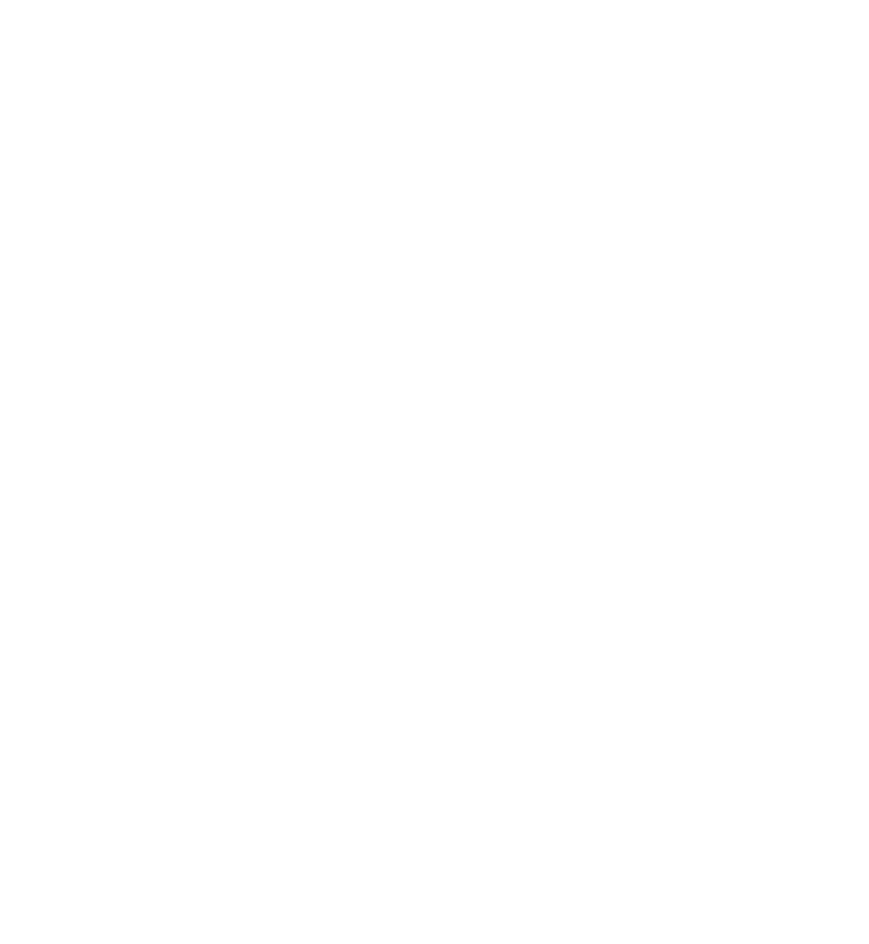
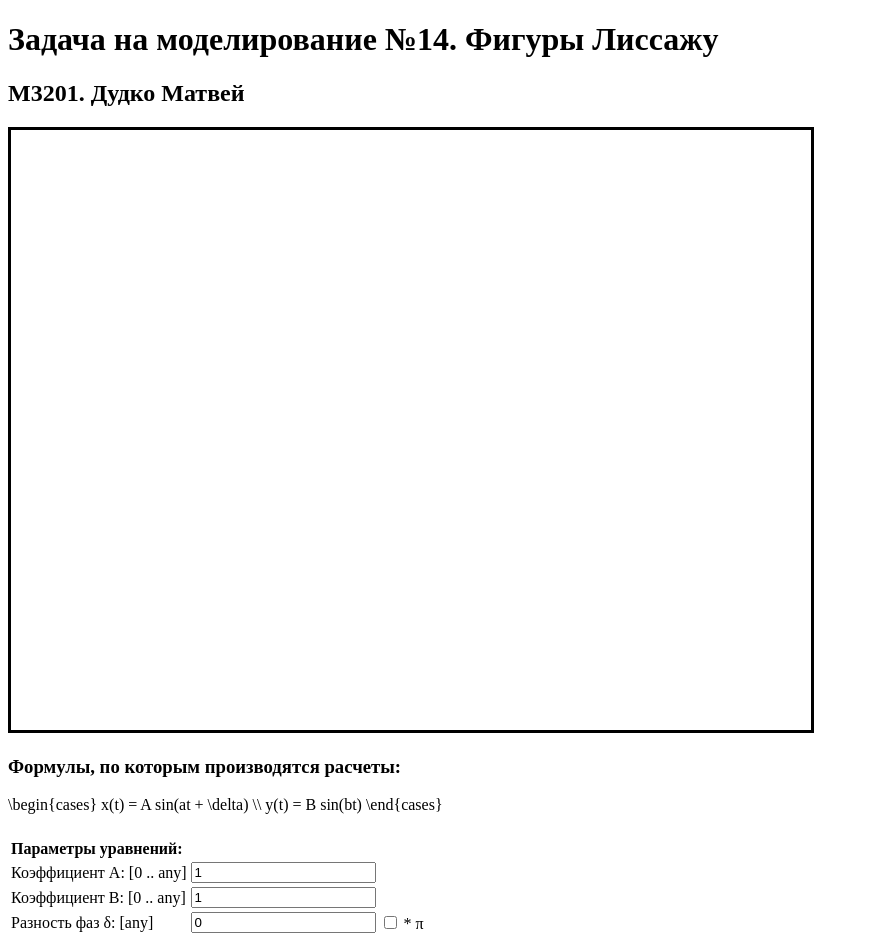
Before and after one commit to DudkoMatt/Labs_Physics_Modeling_Sem_3_1, a plain HTML site: page index.html in a window 1280 px wide. Shown: the whole page, without its empty margins (0-869 px from the left). Before the commit the page ends 800 px from the top, so only its background shows below. Drawn offline with Linux system fonts and the light colour scheme; a script that the page names is missing.

Commit message:
feat: Added minimum base

```diff
--- /dev/null
+++ b/Styles.css
@@ -0,0 +1,14 @@
+canvas {
+    border-style: solid;
+}
+
+p {
+    color: black;
+    font-family: "Times New Roman", serif;
+    font-size: 12pt;
+}
+
+img {
+    max-width: 306px;
+    max-height: 369px;
+}
--- a/index.html
+++ b/index.html
@@ -1,10 +1,76 @@
+<!-- 3.	Фигуры Лиссажу -->
 <!DOCTYPE html>
-<html lang="en">
+<html lang="ru">
 <head>
+    <title>Моделирование №3</title>
     <meta charset="UTF-8">
-    <title>Title</title>
+
+    <link rel="stylesheet" type="text/css" href="Styles.css">
+    <script type="text/javascript" src="http://latex.codecogs.com/latexit.js"></script>
+
 </head>
-<body>
+<body onload="init()">
+<h1>
+    Задача на моделирование №14. Фигуры Лиссажу
+</h1>
+<h2>
+    M3201. Дудко Матвей
+</h2>
+<canvas height='600' width='800' id='canvas_id'>Обновите браузер</canvas>
+<br>
+
+<h3>Формулы, по которым производятся расчеты:</h3>
+<div lang="latex">
+    \begin{cases}
+    x(t) = A sin(at + \delta) \\
+    y(t) = B sin(bt)
+    \end{cases}
+</div>
+<br>
+
+<table style="margin-top: 5px">
+    <tr>
+        <td>
+            <b>Параметры уравнений:</b>
+        </td>
+    </tr>
+    <tr>
+        <td>
+            <label for="input_a" id="input_a_label">
+                Коэффициент A: [0 .. any]
+            </label>
+        </td>
+        <td>
+            <input type="number" id="input_a" min="0" value="1">
+        </td>
+    </tr>
+    <tr>
+        <td>
+            <label for="input_b" id="input_b_label">
+                Коэффициент B: [0 .. any]
+            </label>
+        </td>
+        <td>
+            <input type="number" id="input_b" min="0" value="1" onkeyup="update_input_text_fields()">
+        </td>
+    </tr>
+    <tr>
+        <td>
+            <label for="input_delta" id="input_delta_label">
+                Разность фаз δ: [any]
+            </label>
+        </td>
+        <td>
+            <input type="number" id="input_delta" value="0" onkeyup="update_input_text_fields()">
+        </td>
+        <td>
+            <input type="checkbox" id="pi_checkbox">
+            <label for="pi_checkbox">
+                * &#960;
+            </label>
+        </td>
+    </tr>
+</table>
 
 </body>
 </html>
```
